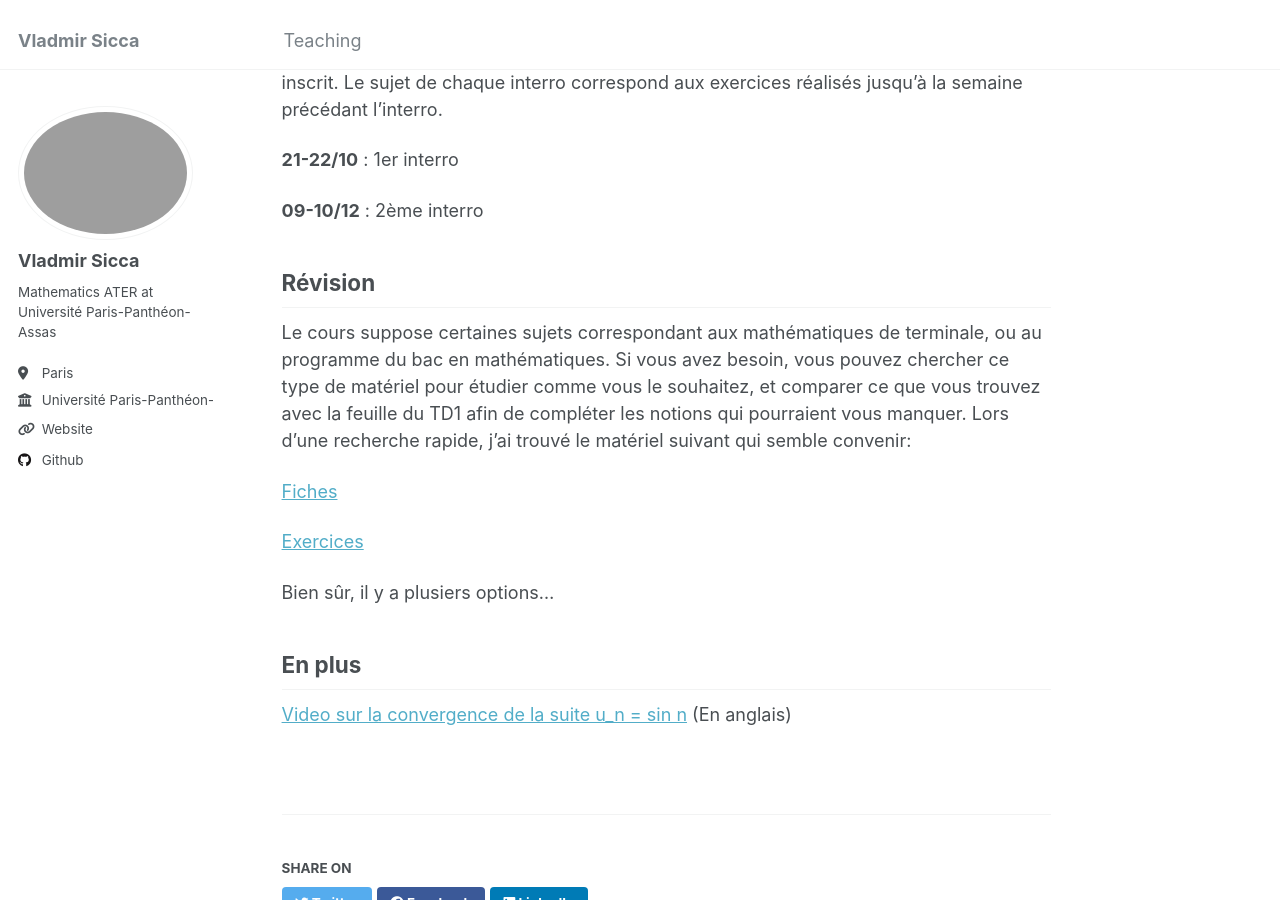
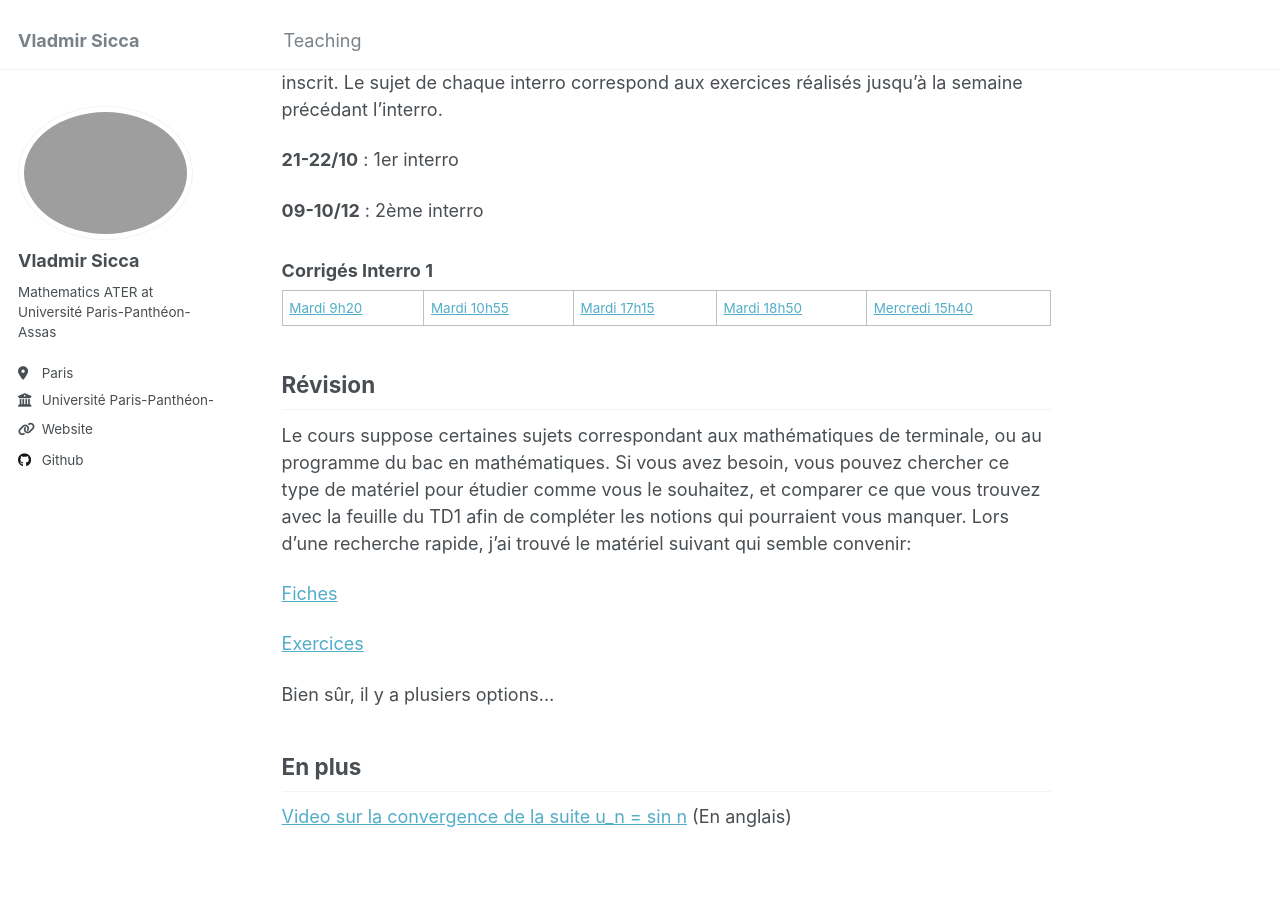
Before and after one commit to vladmirsicca/vladmirsicca.github.io, a Jekyll site: the page built from _teaching/2025_2_maths1_paris_assas.md, in a window 1280 px wide and 900 px high, scrolled down 1131 px. Built offline with Jekyll 4.4.1, drawn with Linux system fonts in a browser that asks for light colours.

Commit message:
Update 2025_2_maths1_paris_assas.md
Added corrigés for the interro 1.

```diff
--- a/_teaching/2025_2_maths1_paris_assas.md
+++ b/_teaching/2025_2_maths1_paris_assas.md
@@ -48,6 +48,10 @@ On va avoir deux interros. Il faut aller aux interros dans la séance à laquell
 
 **09-10/12** : 2ème interro
 
+### Corrigés Interro 1
+
+[Mardi 9h20](https://drive.google.com/file/d/10N88ekm_0HHsbKVuclgtQwtrqjBD6SbN/view?usp=sharing) | [Mardi 10h55](https://drive.google.com/file/d/1MN2bU4eYcx5rGQGOgGlcojwVYYYbdyzc/view?usp=sharing) | [Mardi 17h15](https://drive.google.com/file/d/1mOLlEjy_ITrJNcN56PJC920bg5-Im87b/view?usp=sharing) | [Mardi 18h50](https://drive.google.com/file/d/1d9-aaIjIwBkj1JF73UrkHYvtgEC3VjKW/view?usp=sharing) | [Mercredi 15h40](https://drive.google.com/file/d/1DfmN-QwuB4fAIh1AkoU_dHoHArgzGwEN/view?usp=sharing)
+
 ## Révision
 
 Le cours suppose certaines sujets correspondant aux mathématiques de terminale, ou au programme du bac en mathématiques. Si vous avez besoin, vous pouvez chercher ce type de matériel pour étudier comme vous le souhaitez, et comparer ce que vous trouvez avec la feuille du TD1 afin de compléter les notions qui pourraient vous manquer. Lors d’une recherche rapide, j’ai trouvé le matériel suivant qui semble convenir:
```
